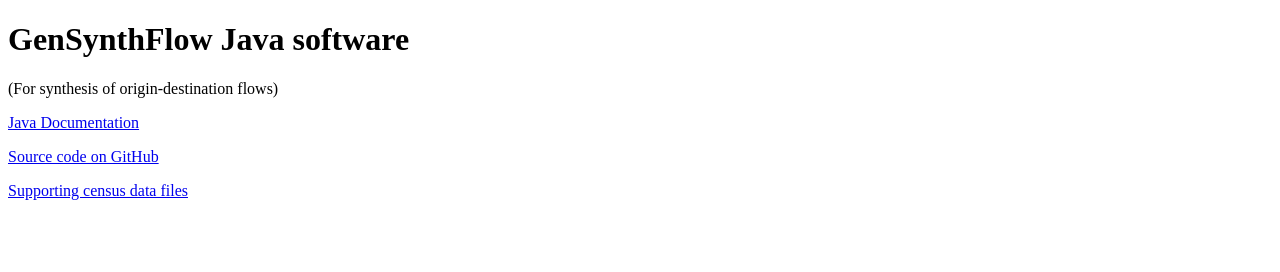
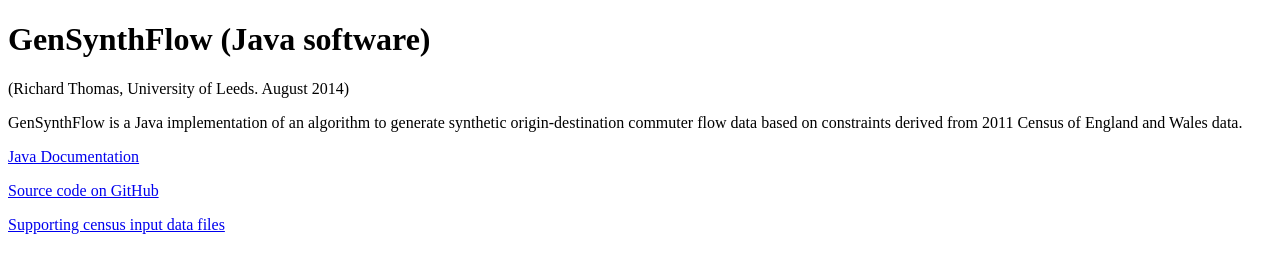
Before and after one commit to richard-thomas/GenSynthFlow, a plain HTML site: page index.html in a window 1280 px wide. Drawn offline with Linux system fonts and the light colour scheme.

Commit message:
Intro spiel

```diff
--- a/index.html
+++ b/index.html
@@ -2,15 +2,18 @@
 <!-- NewPage -->
 <html lang="en">
 <head>
-<title>GenSynthFlow Java software</title>
+<title>GenSynthFlow (Java software)</title>
 </head>
 <body>
-<h1>GenSynthFlow Java software</h1>
-<p>(For synthesis of origin-destination flows)</p>
+   <h1>GenSynthFlow (Java software)</h1>
+   <p>(Richard Thomas, University of Leeds. August 2014)</p>
+   <p>GenSynthFlow is a Java implementation of an algorithm to generate synthetic
+origin-destination commuter flow data based on constraints derived from 2011
+Census of England and Wales data.</p>
 <p><a href="JavaDoc">Java Documentation</a></p>
 <p><a href="https://github.com/richard-thomas/GenSynthFlow/tree/master/src/genSynthFlow">
    Source code on GitHub</a></p>
 <p><a href="https://github.com/richard-thomas/GenSynthFlow/tree/master/input_files">
-   Supporting census data files</a></p>
+   Supporting census input data files</a></p>
 </body>
 </html>
```
